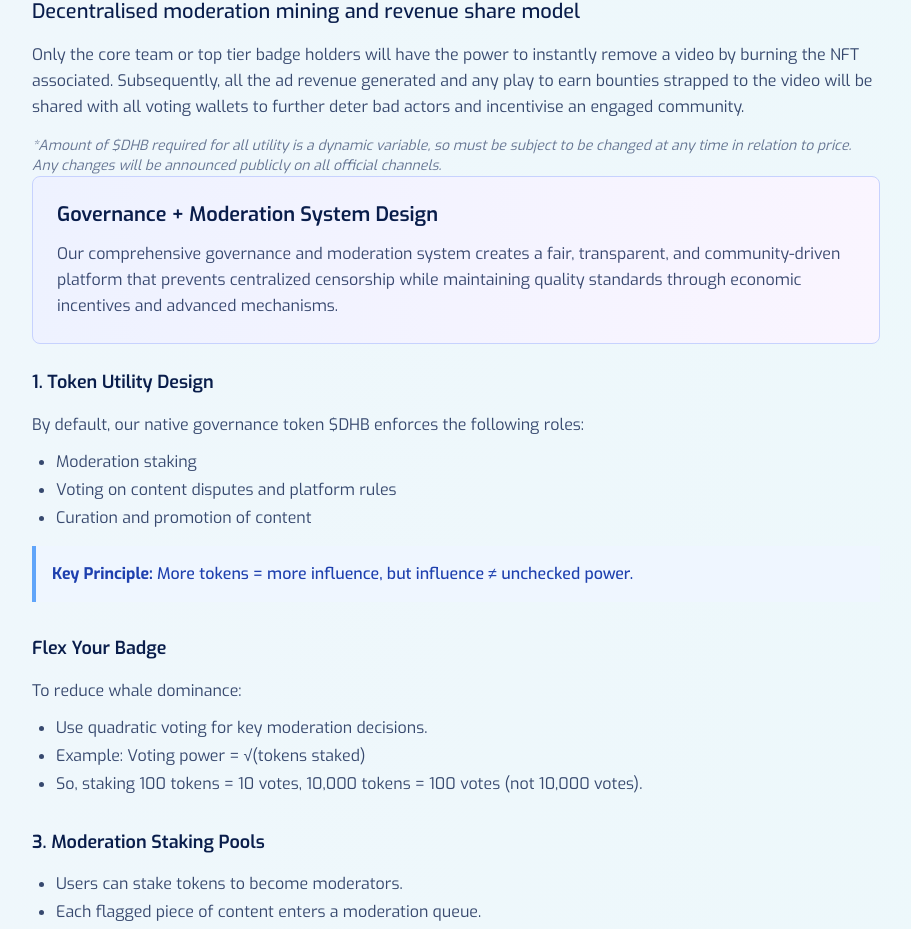
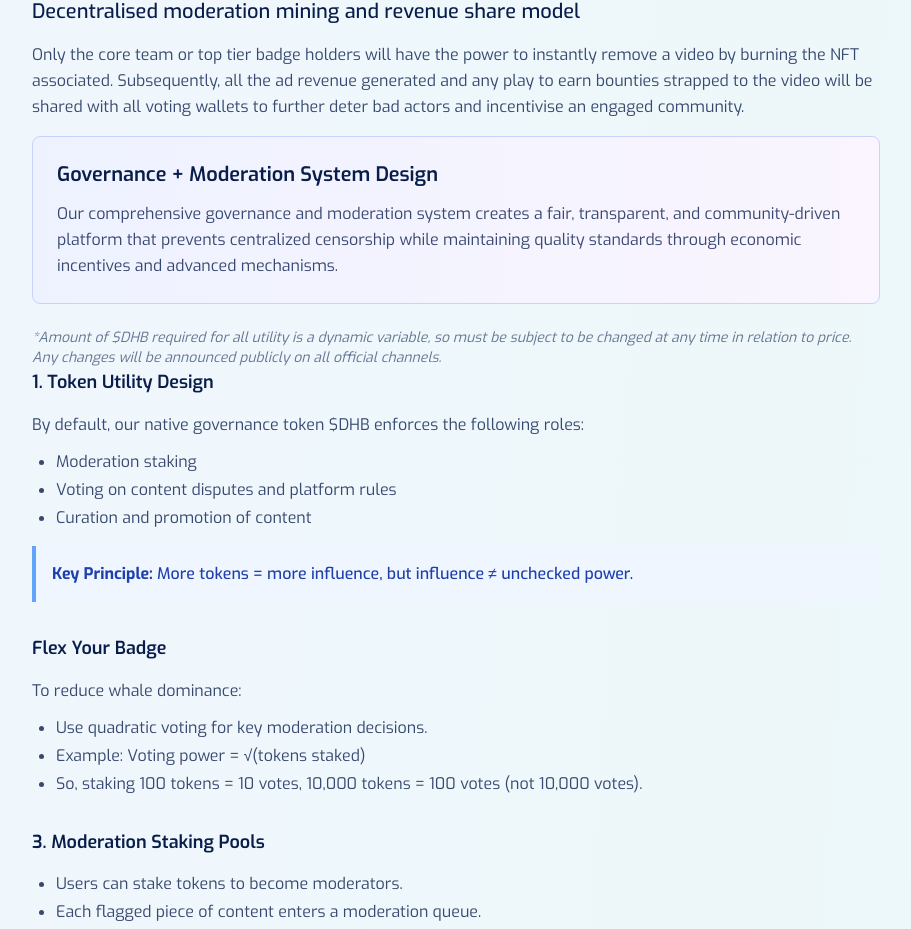
Before and after one commit to maldoteth/dehubdocs, a React (Vite) app: page /docs/dapps in a window 1280 px wide. Shown: the part 9449-10378 px from the top of the page, without its empty margins (312-1223 px from the left). Built offline with nearby package versions, Linux system fonts and the light colour scheme.

Commit message:
Move disclaimer
Move the disclaimer about the dynamic $DHB variable below the text box it refers to.

```diff
--- a/src/pages/docs/Dapp.tsx
+++ b/src/pages/docs/Dapp.tsx
@@ -475,10 +475,6 @@ const Dapp = () => {
             Only the core team or top tier badge holders will have the power to instantly remove a video by burning the NFT associated. Subsequently, all the ad revenue generated and any play to earn bounties strapped to the video will be shared with all voting wallets to further deter bad actors and incentivise an engaged community.
           </p>
 
-          <p className="text-sm italic text-royal-blue/60 font-exo">
-            *Amount of $DHB required for all utility is a dynamic variable, so must be subject to be changed at any time in relation to price. Any changes will be announced publicly on all official channels.
-          </p>
-
           <div className="bg-gradient-to-r from-indigo-50 to-purple-50 p-6 rounded-lg border border-indigo-200 mb-6">
             <h3 className="text-xl font-semibold text-royal-blue mb-3 font-exo">Governance + Moderation System Design</h3>
             <p className="text-royal-blue/80 leading-relaxed font-exo">
@@ -486,6 +482,10 @@ const Dapp = () => {
               that prevents centralized censorship while maintaining quality standards through economic incentives and advanced mechanisms.
             </p>
           </div>
+
+          <p className="text-sm italic text-royal-blue/60 font-exo">
+            *Amount of $DHB required for all utility is a dynamic variable, so must be subject to be changed at any time in relation to price. Any changes will be announced publicly on all official channels.
+          </p>
 
           <div className="space-y-8">
             <div>
```
